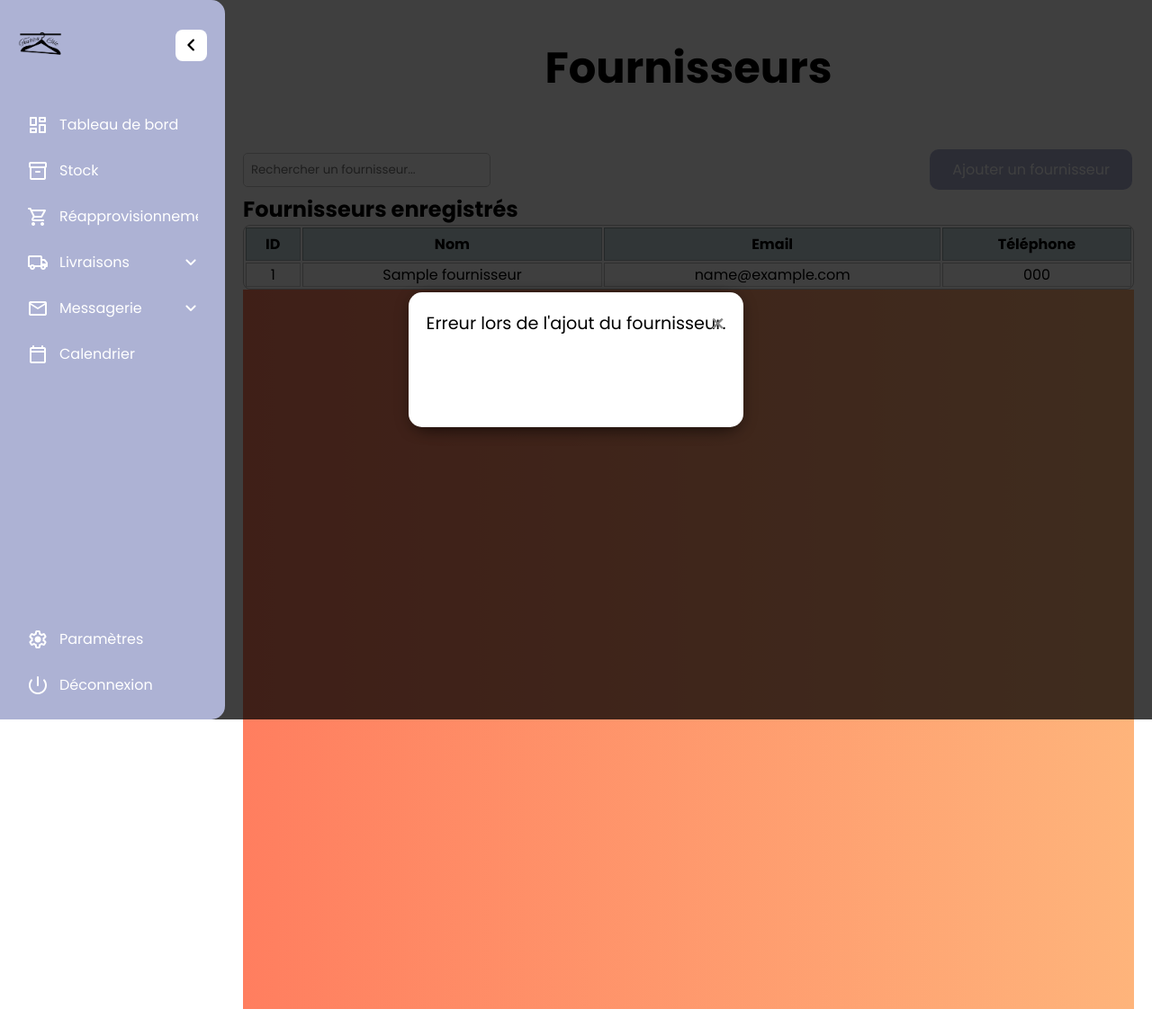
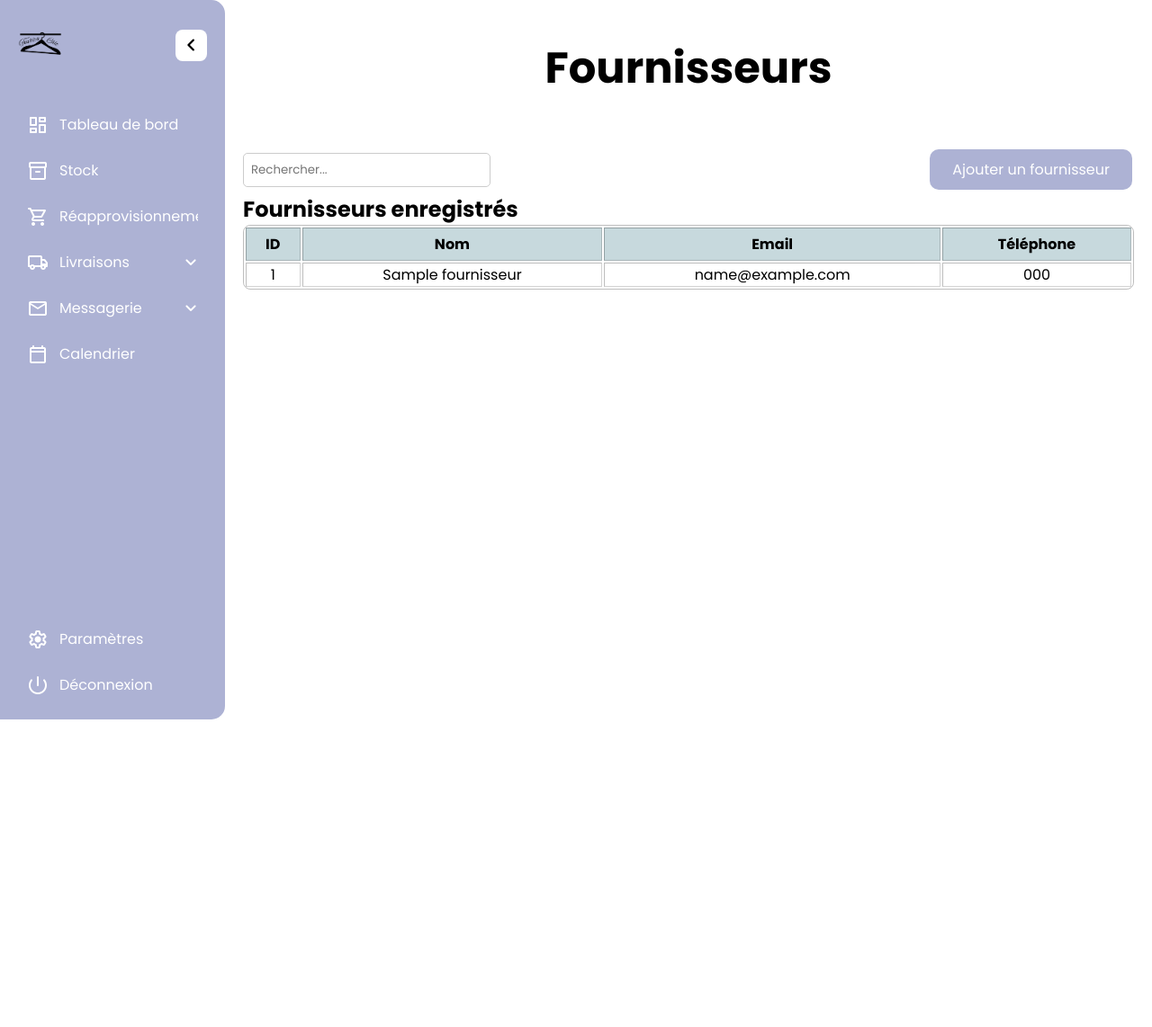
Before and after one commit to Sanitikhan/INFO-CHAS, a PHP site: page /pages/fournisseurs.php in a window 1280 px wide. Shown: the whole page at 90% size. Run offline with PHP 8.4, Linux system fonts and the light colour scheme; tables that the repository leaves empty or names only in its code hold one stand-in row (values such as "Sample post"); some web fonts are replaced.

Commit message:
fix the modal

```diff
--- a/actions/modal.js
+++ b/actions/modal.js
@@ -30,6 +30,10 @@ function showModal(id) {
     }, 3000);
 }
 
+function openModal(id) {
+    document.getElementById(id).style.display = 'block';
+}
+
 function closeModal(id) {
     document.getElementById(id).style.display = 'none';
 }
--- a/pages/fournisseurs.php
+++ b/pages/fournisseurs.php
@@ -170,7 +170,7 @@ try {
         </header>
 
         <section class="btn-section">
-            <input type="text" id="search-fournisseur-input" placeholder="Rechercher un fournisseur..." style="padding: 8px; border-radius: 5px; border: 1px solid #ccc;">
+            <input type="text" id="search-fournisseur-input" placeholder="Rechercher..." style="padding: 8px; border-radius: 5px; border: 1px solid #ccc;">
             <button class="btn btn-add" id="add-fournisseur-btn">Ajouter un fournisseur</button>
         </section>
 
--- a/public/modal.css
+++ b/public/modal.css
@@ -1,5 +1,4 @@
 .wrapper {
-  background: linear-gradient(to right, #ff7e5f, #feb47b);
   height: 100vh;
   display: flex;
   align-items: center;
@@ -7,12 +6,12 @@
 }
 
 .modal {
+  display: none;
   position: absolute;
   top: 0;
   bottom: 0;
   right: 0;
   left: 0;
-  display: flex;
   align-items: center;
   justify-content: center;
   background-color: rgba(0, 0, 0, 0.5);
```
